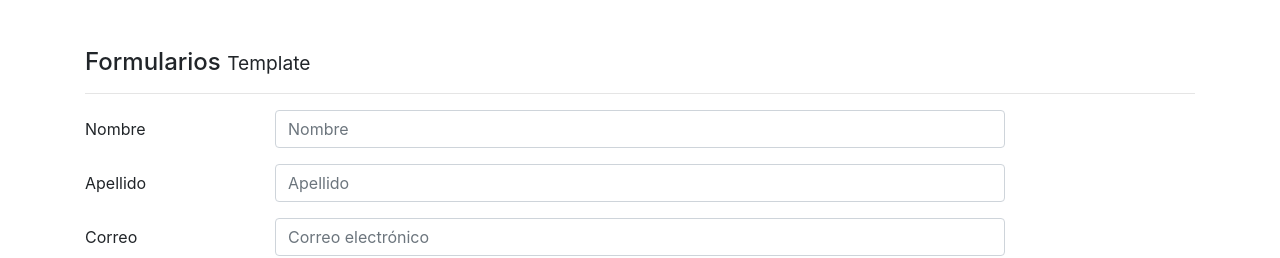
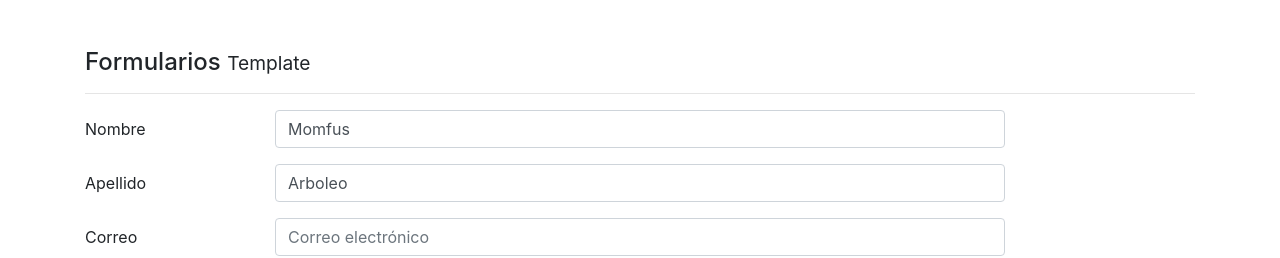
Before and after one commit to Momfus/angularPractice-08-formularios, an Angular app: page /template in a window 1280 px wide. Shown: the top 258 px of the page. Built offline with nearby package versions, Linux system fonts and the light colour scheme.

Commit message:
Agregado validaciones y controles en form template - Video 192

```diff
--- a/src/app/pages/template/template.component.html
+++ b/src/app/pages/template/template.component.html
@@ -1,30 +1,54 @@
 <h4>Formularios <small> Template </small></h4>
 <hr>
-<form autocomplete="off" (ngSubmit)="guardar()" >
+<form autocomplete="off" (ngSubmit)="guardar( forma )" #forma="ngForm"> <!-- Referencia usando ngForm -->
 
   <div>
 
+    <!-- Nombre -->
     <div class="form-group row">
       <label class="col-2 col-form-label">Nombre</label>
       <div class="col-8">
 
-        <input class="form-control"
-               type="text"
-               name="nombre"
-               ngModel
-               placeholder="Nombre"
-               required
-               minlength="5">
+        <input  class="form-control"
+                type="text"
+                name="nombre"
+                placeholder="Nombre"
+                [class.is-invalid]="nombre.invalid && nombre.touched"
+                [ngModel]="usuario.nombre"
+                required
+                minlength="5"
+                #nombre="ngModel">
+
+        <!-- mensaje de error -->
+        <small  *ngIf="nombre.invalid && nombre.touched"
+                class="form-text text-danger">
+          Ingrese 5 letras
+        </small>
+
       </div>
     </div>
 
+    <!--Apellido -->
     <div class="form-group row">
       <label class="col-2 col-form-label">Apellido</label>
       <div class="col-8">
 
         <input class="form-control"
                type="text"
-               placeholder="Apellido">
+               name="apellido"
+               placeholder="Apellido"
+               [class.is-invalid]="apellido.invalid && apellido.touched"
+               [ngModel]="usuario.apellido"
+               required
+               minlength="5"
+               #apellido="ngModel">
+
+        <!-- mensaje de error -->
+        <small  *ngIf="apellido.invalid && apellido.touched"
+                class="form-text text-danger">
+          Ingrese 5 letras
+        </small>
+
       </div>
     </div>
 
@@ -34,9 +58,24 @@
     <label class="col-2 col-form-label">Correo</label>
     <div class="col-8">
 
+      <!-- Mail -->
+      <!-- Expresion regular del mail válido -->
       <input class="form-control"
              type="email"
-             placeholder="Correo electrónico">
+             [class.is-invalid]="correo.invalid && correo.touched"
+             placeholder="Correo electrónico"
+             ngModel
+             name="correo"
+             required
+             pattern="[a-z0-9._%+-]+@[a-z0-9.-]+\.[a-z]{2,3}$"
+             #correo="ngModel">
+
+      <!-- mensaje de error -->
+      <small  *ngIf="correo.invalid && correo.touched"
+              class="form-text text-danger">
+        El correo es obligatorio
+      </small>
+
     </div>
   </div>
 
--- a/src/app/pages/template/template.component.ts
+++ b/src/app/pages/template/template.component.ts
@@ -1,4 +1,5 @@
 import { Component, OnInit } from '@angular/core';
+import { NgForm } from '@angular/forms';
 
 @Component({
   selector: 'app-template',
@@ -7,13 +8,36 @@ import { Component, OnInit } from '@angular/core';
 })
 export class TemplateComponent implements OnInit {
 
+
+  usuario = {
+    nombre: 'Momfus',
+    apellido: 'Arboleo',
+    correo: 'prueba@outlook.com'
+  };
+
   constructor() { }
 
   ngOnInit(): void {
   }
 
-  public guardar(): void {
+  public guardar( forma: NgForm ): void {
     console.log('Submit Disparado');
+
+    // Ver si el formulario es invalido para marcarlo como touched y controlar las validaciones
+    if ( forma.invalid ) {
+
+      Object.values( forma.controls ).forEach( control => {
+
+        control.markAsTouched(); // Marcar todos como tocadas
+
+      } );
+
+      return;
+    }
+
+    // Mensajes de prueba de valores
+    console.log(forma);
+    console.log(forma.value);
   }
 
 }
```
